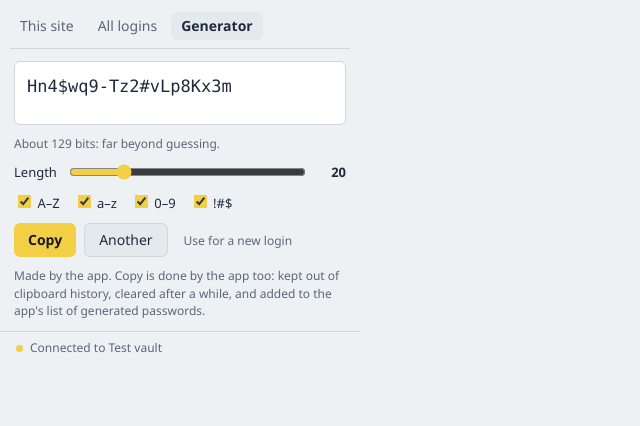
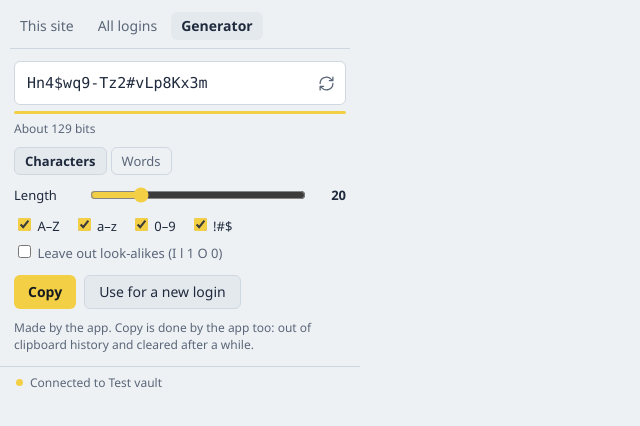
Before and after one commit to LUKER2DW/Password-manager, a browser extension: page extension/test/preview.html in a window 1280 px wide. Both pictures are taken after a click on the button "Generator". Shown: the whole page, without its empty margins (0-640 px from the left). Drawn offline with Linux system fonts and the light colour scheme.

Commit message:
Extension: compact generator with passphrases
The generated password sits on one line with a regenerate button and a strength bar.
Characters or words: words count, separator, capitals and a digit; characters can leave out
look-alikes.

```diff
--- a/extension/_locales/en/messages.json
+++ b/extension/_locales/en/messages.json
@@ -262,13 +262,13 @@
     "message": "Use for a new login"
   },
   "genNote": {
-    "message": "Made by the app. Copy is done by the app too: kept out of clipboard history, cleared after a while, and added to the app's list of generated passwords."
+    "message": "Made by the app. Copy is done by the app too: out of clipboard history and cleared after a while."
   },
   "genImpossible": {
     "message": "Choose at least one kind of character."
   },
   "strengthBits": {
-    "message": "About $BITS$ bits: far beyond guessing.",
+    "message": "About $BITS$ bits",
     "placeholders": {
       "bits": {
         "content": "$1"
@@ -315,5 +315,26 @@
         "content": "$1"
       }
     }
+  },
+  "modeChars": {
+    "message": "Characters"
+  },
+  "modeWords": {
+    "message": "Words"
+  },
+  "wordsLabel": {
+    "message": "Words"
+  },
+  "avoidAmbiguous": {
+    "message": "Leave out look-alikes (I l 1 O 0)"
+  },
+  "capitalize": {
+    "message": "Capitals"
+  },
+  "addNumber": {
+    "message": "A digit"
+  },
+  "separatorLabel": {
+    "message": "Between words"
   }
 }
--- a/extension/popup.css
+++ b/extension/popup.css
@@ -151,20 +151,111 @@ body > :last-child:not(footer) {
   gap: 10px;
 }
 
-#gen-password {
-  min-height: 64px;
-  padding: 12px;
+.gen-result {
+  display: flex;
+  align-items: center;
+  gap: 4px;
+  padding: 6px 4px 6px 12px;
   border: 1px solid var(--rule);
   border-radius: 6px;
   background: var(--field);
-  font: 17px/1.45 var(--mono);
+}
+
+#gen-password {
+  flex: 1;
+  min-width: 0;
+  font: 15px/1.4 var(--mono);
   color: var(--ink);
   overflow-wrap: anywhere;
 }
 
+button.icon {
+  flex: none;
+  display: grid;
+  place-items: center;
+  width: 30px;
+  height: 30px;
+  padding: 0;
+  border: 0;
+  border-radius: 6px;
+  background: none;
+  color: var(--graphite);
+  cursor: pointer;
+}
+
+button.icon:hover,
+button.icon:focus-visible {
+  background: var(--hover);
+  color: var(--ink);
+  outline: none;
+}
+
+button.icon svg {
+  width: 17px;
+  height: 17px;
+  fill: none;
+  stroke: currentColor;
+  stroke-width: 1.8;
+  stroke-linecap: round;
+  stroke-linejoin: round;
+}
+
+button.icon:active svg {
+  transform: rotate(-90deg);
+  transition: transform 160ms ease-out;
+}
+
+/* Strength: a thin bar filled up to 128 bits. */
+.meter {
+  height: 3px;
+  margin-top: -4px;
+  border-radius: 2px;
+  background: var(--rule);
+  overflow: hidden;
+}
+
+#gen-meter {
+  display: block;
+  height: 100%;
+  width: 0;
+  background: var(--marker);
+  transition: width 200ms ease-out;
+}
+
+#gen-meter.weak {
+  background: var(--seal);
+}
+
+#gen-bits {
+  margin-top: -4px;
+}
+
+.modes {
+  display: flex;
+  gap: 4px;
+}
+
+.modes button {
+  height: 28px;
+  padding: 0 10px;
+  border: 1px solid var(--rule);
+  border-radius: 6px;
+  background: none;
+  color: var(--graphite);
+  font: inherit;
+  font-size: 13px;
+  cursor: pointer;
+}
+
+.modes button[aria-pressed="true"] {
+  background: var(--panel);
+  color: var(--ink);
+  font-weight: 600;
+}
+
 .slider {
   display: grid;
-  grid-template-columns: auto 1fr 28px;
+  grid-template-columns: 64px 1fr 28px;
   align-items: center;
   gap: 10px;
   font-size: 13px;
@@ -181,12 +272,32 @@ body > :last-child:not(footer) {
 
 .kinds {
   display: flex;
-  gap: 14px;
+  flex-wrap: wrap;
+  gap: 6px 14px;
   font-size: 13px;
+}
+
+.kinds .wide {
+  flex-basis: 100%;
+  color: var(--graphite);
 }
 
 .kinds input {
   accent-color: var(--marker);
+}
+
+.separator select {
+  margin-left: 6px;
+  height: 24px;
+  border: 1px solid var(--rule);
+  border-radius: 5px;
+  background: var(--field);
+  color: var(--ink);
+  font: inherit;
+}
+
+#gen .row {
+  margin-top: 2px;
 }
 
 /* ---- a new login ---- */
--- a/extension/popup.html
+++ b/extension/popup.html
@@ -44,23 +44,45 @@
 
     <!-- A password from the app's generator. -->
     <section id="gen" hidden>
-      <p id="gen-password" aria-live="polite"></p>
+      <div class="gen-result">
+        <p id="gen-password" aria-live="polite"></p>
+        <button id="gen-again" class="icon" type="button">
+          <svg viewBox="0 0 24 24" aria-hidden="true"><path d="M3 12a9 9 0 0 1 15.5-6.2L21 8M21 3v5h-5M21 12a9 9 0 0 1-15.5 6.2L3 16M3 21v-5h5" /></svg>
+        </button>
+      </div>
+      <div class="meter" aria-hidden="true"><span id="gen-meter"></span></div>
       <p id="gen-bits"></p>
+      <div class="modes" role="group">
+        <button id="gen-mode-chars" type="button" aria-pressed="true"></button>
+        <button id="gen-mode-words" type="button" aria-pressed="false"></button>
+      </div>
       <label class="slider">
-        <span id="gen-length-label"></span>
-        <input id="gen-length" type="range" min="8" max="64" value="20" />
-        <output id="gen-length-value">20</output>
+        <span id="gen-count-label"></span>
+        <input id="gen-count" type="range" min="8" max="64" value="20" />
+        <output id="gen-count-value">20</output>
       </label>
-      <div class="kinds">
+      <div class="kinds" id="gen-chars">
         <label><input id="gen-upper" type="checkbox" checked /> A–Z</label>
         <label><input id="gen-lower" type="checkbox" checked /> a–z</label>
         <label><input id="gen-digits" type="checkbox" checked /> 0–9</label>
         <label><input id="gen-symbols" type="checkbox" checked /> !#$</label>
+        <label class="wide"><input id="gen-ambiguous" type="checkbox" /> <span id="gen-ambiguous-label"></span></label>
+      </div>
+      <div class="kinds" id="gen-words" hidden>
+        <label><input id="gen-capitalize" type="checkbox" /> <span id="gen-capitalize-label"></span></label>
+        <label><input id="gen-number" type="checkbox" /> <span id="gen-number-label"></span></label>
+        <label class="separator"><span id="gen-separator-label"></span>
+          <select id="gen-separator">
+            <option value="-">-</option>
+            <option value=".">.</option>
+            <option value="_">_</option>
+            <option value=" ">space</option>
+          </select>
+        </label>
       </div>
       <div class="row">
         <button id="gen-copy" class="primary" type="button"></button>
-        <button id="gen-again" class="plain" type="button"></button>
-        <button id="gen-use" class="quiet" type="button"></button>
+        <button id="gen-use" class="plain" type="button"></button>
       </div>
       <p id="gen-note"></p>
     </section>
--- a/extension/popup.js
+++ b/extension/popup.js
@@ -459,14 +459,25 @@ function mark() {
 
 /** The last password the app made here, and the id that keeps it in the app's history. */
 let made;
+/** Characters or words, and the slider's value for each. */
+const genState = { words: false, length: 20, count: 6 };
 
 function generatorOptions() {
+  if (genState.words) {
+    return {
+      words: genState.count,
+      separator: $("gen-separator").value,
+      capitalize: $("gen-capitalize").checked,
+      number: $("gen-number").checked,
+    };
+  }
   return {
-    length: Number($("gen-length").value),
+    length: genState.length,
     upper: $("gen-upper").checked,
     lower: $("gen-lower").checked,
     digits: $("gen-digits").checked,
     symbols: $("gen-symbols").checked,
+    avoid_ambiguous: $("gen-ambiguous").checked,
   };
 }
 
@@ -477,26 +488,62 @@ async function generate(options = generatorOptions()) {
   return made;
 }
 
+function setMode(words) {
+  genState.words = words;
+  $("gen-mode-chars").setAttribute("aria-pressed", String(!words));
+  $("gen-mode-words").setAttribute("aria-pressed", String(words));
+  $("gen-chars").hidden = words;
+  $("gen-words").hidden = !words;
+  const slider = $("gen-count");
+  slider.min = words ? "3" : "8";
+  slider.max = words ? "12" : "64";
+  slider.value = String(words ? genState.count : genState.length);
+  $("gen-count-label").textContent = t(words ? "wordsLabel" : "lengthLabel");
+  $("gen-count-value").textContent = slider.value;
+}
+
 async function showGenerator() {
   here.place = "gen";
   mark();
   view("tabs", "gen", "foot");
-  $("gen-length-label").textContent = t("lengthLabel");
+  $("gen-mode-chars").textContent = t("modeChars");
+  $("gen-mode-words").textContent = t("modeWords");
+  $("gen-ambiguous-label").textContent = t("avoidAmbiguous");
+  $("gen-capitalize-label").textContent = t("capitalize");
+  $("gen-number-label").textContent = t("addNumber");
+  $("gen-separator-label").textContent = t("separatorLabel");
+  $("gen-again").title = t("anotherButton");
+  $("gen-again").setAttribute("aria-label", t("anotherButton"));
   $("gen-copy").textContent = t("copyButton");
-  $("gen-again").textContent = t("anotherButton");
   $("gen-use").textContent = t("useForLogin");
   $("gen-note").textContent = t("genNote");
   const draw = async () => {
-    $("gen-length-value").textContent = $("gen-length").value;
     const result = await generate();
     $("gen-password").textContent = result ? result.password : t("genImpossible");
     $("gen-bits").textContent = result ? t("strengthBits", String(result.bits)) : "";
+    const meter = $("gen-meter");
+    meter.style.width = `${Math.min(100, ((result?.bits || 0) / 128) * 100)}%`;
+    meter.classList.toggle("weak", (result?.bits || 0) < 60);
     $("gen-copy").disabled = !result;
     $("gen-use").disabled = !result;
   };
-  $("gen-length").oninput = () => ($("gen-length-value").textContent = $("gen-length").value);
-  $("gen-length").onchange = draw;
-  for (const id of ["gen-upper", "gen-lower", "gen-digits", "gen-symbols"]) $(id).onchange = draw;
+  setMode(genState.words);
+  $("gen-mode-chars").onclick = () => {
+    setMode(false);
+    draw();
+  };
+  $("gen-mode-words").onclick = () => {
+    setMode(true);
+    draw();
+  };
+  $("gen-count").oninput = () => {
+    $("gen-count-value").textContent = $("gen-count").value;
+    genState[genState.words ? "count" : "length"] = Number($("gen-count").value);
+  };
+  $("gen-count").onchange = draw;
+  for (const id of ["gen-upper", "gen-lower", "gen-digits", "gen-symbols", "gen-ambiguous", "gen-capitalize", "gen-number", "gen-separator"]) {
+    $(id).onchange = draw;
+  }
   $("gen-again").onclick = draw;
   $("gen-copy").onclick = async () => {
     if (!made) return;
--- a/extension/test/preview.html
+++ b/extension/test/preview.html
@@ -79,7 +79,11 @@
             if (state === "pair_wait") return { type: "error", code: "not_paired" };
             if (state === "locked") return { type: "error", code: "locked" };
             if (message.type === "vault") return vault;
-            if (message.type === "generate") return { type: "generated", id: "g1", password: "Hn4$wq9-Tz2#vLp8Kx3m", bits: 129 };
+            if (message.type === "generate") {
+              return message.words
+                ? { type: "generated", id: "g2", password: "Orbit-Lantern-Velvet4-Thicket-Salad-Ripple", bits: 81 }
+                : { type: "generated", id: "g1", password: "Hn4$wq9-Tz2#vLp8Kx3m", bits: 129 };
+            }
             if (message.type === "reveal") return { type: "reveal", password: "correct-horse-battery" };
             if (message.type === "fill" && state === "wrong_pin") {
               return { type: "error", code: "wrong_check", check: "pin", left: 3 };
@@ -139,7 +143,11 @@
         const click = (selector) => document.querySelector(selector)?.click();
         const wait = (ms) => new Promise((done) => setTimeout(done, ms));
         await wait(150);
-        if (state === "generator") click("#tab-gen");
+        if (state === "generator" || state === "words") click("#tab-gen");
+        if (state === "words") {
+          await wait(80);
+          click("#gen-mode-words");
+        }
         if (state === "new_login") {
           click("#tab-gen");
           await wait(80);
```
